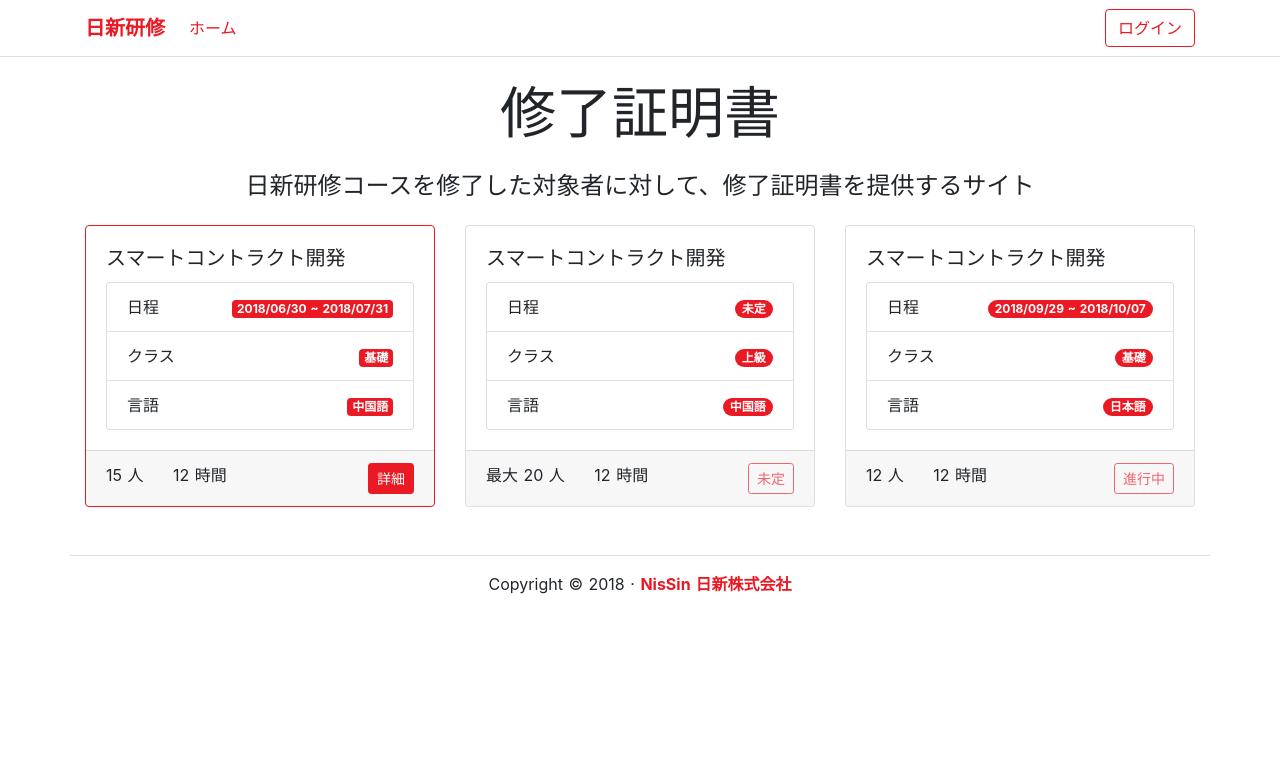
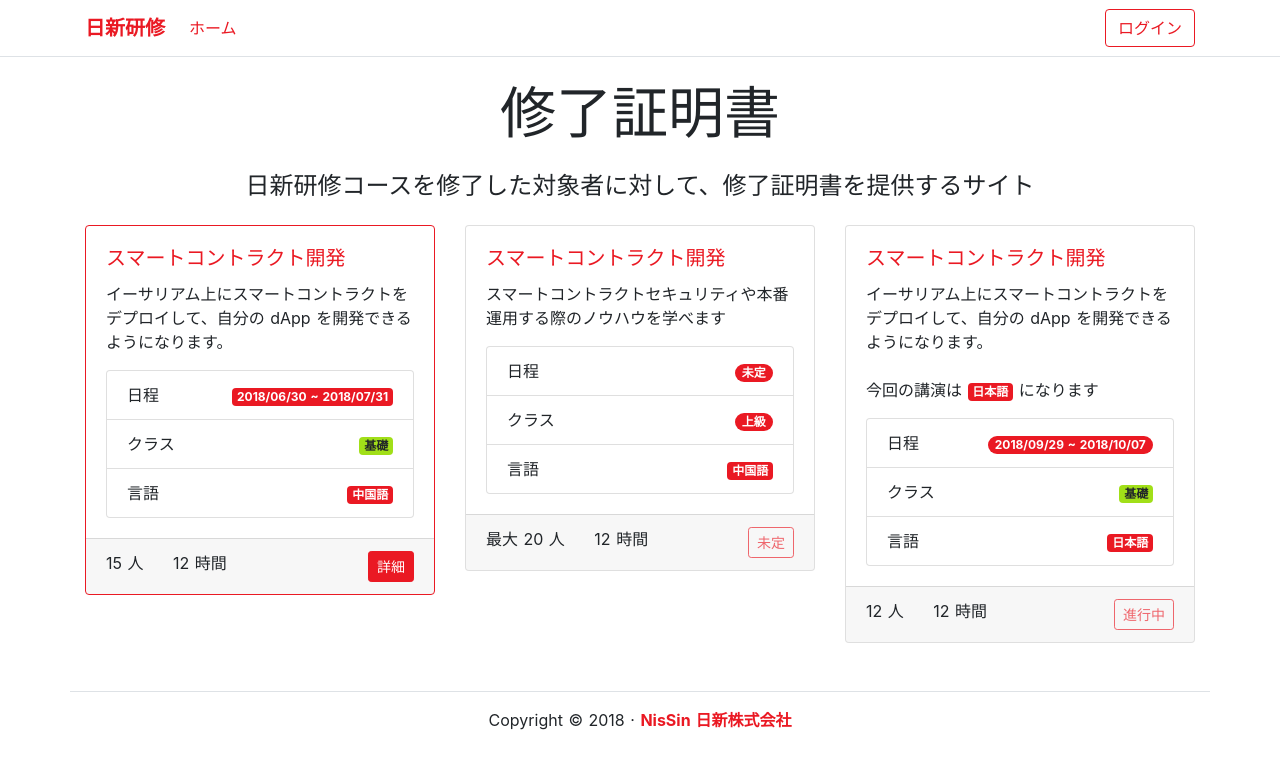
Before and after one commit to blueplanet/blockchain-training, a Nuxt app: page / in a window 1280 px wide. Shown: the top 768 px of the page. Built offline with nearby package versions, Linux system fonts and the light colour scheme; some icons are missing.

Commit message:
詳細ページを追加

```diff
--- a/layouts/default.vue
+++ b/layouts/default.vue
@@ -1,6 +1,33 @@
 <template>
   <div>
-    <nuxt/>
+    <nav class="navbar navbar-expand-md border-bottom shadow-sm">
+      <div class="container">
+        <a href="/" class="navbar-brand"><b>日新研修</b></a>
+        <button class="navbar-toggler" tye="button" data-toggle="collapse" data-target="#navbarCollapse" aria-controls="navbarCollapse">
+          <span class="navbar-toggler-icon"></span>
+        </button>
+        <div class="collapse navbar-collapse" id="navbarCollapse">
+          <ul class="navbar-nav mr-auto">
+            <li class="navbar-item active">
+              <a href="/" class="nav-link">ホーム</a>
+            </li>
+          </ul>
+          <ul class="navbar-nav text-light">
+            <li class="navbar-item active">
+              <a href="#" class="btn btn-outline-primary">ログイン</a>
+            </li>
+          </ul>
+        </div>
+      </div>
+    </nav>
+    <main class="container mt-4">
+      <nuxt/>
+    </main>
+    <footer class="mt-4 pt-4 text-center">
+      <div class="container border-top pt-3">
+        Copyright © 2018 · <a href="#"><b>NisSin 日新株式会社</b></a>
+      </div>
+    </footer>
   </div>
 </template>
 
--- /dev/null
+++ b/pages/courses/_id.vue
@@ -0,0 +1,91 @@
+<template>
+  <div>
+    <div class="row">
+      <div class="col-8">
+        <h4 class="mb-3">スマートコントラクト開発</h4>
+        <p>
+          ブロックチェーンとスマートコントラクトの基礎知識を学んでから、自分の dApp を開発して、デプロイまでチャレンジしに行きます。そして最後に、イーサリアムのテストネットワーク ropsten に自分の仮想通貨をデプロイしてみます！
+        </p>
+        <p>
+          <span class="fa-stack fa-1x text-primary mr-2">
+            <span class="fa fa-circle fa-stack-2x"></span>
+            <strong class="fa-stack-1x text-white">1</strong>
+          </span>
+          スマートコントラクト基礎
+        </p>
+        <p>
+          <span class="fa-stack fa-1x text-primary mr-2">
+            <span class="fa fa-circle fa-stack-2x"></span>
+            <strong class="fa-stack-1x text-white">2</strong>
+          </span>
+          Solidity 開発言語基礎
+        </p>
+        <p>
+          <span class="fa-stack fa-1x text-primary mr-2">
+            <span class="fa fa-circle fa-stack-2x"></span>
+            <strong class="fa-stack-1x text-white">3</strong>
+          </span>
+          Truffle フレームワーク基礎
+        </p>
+        <p>
+          <span class="fa-stack fa-1x text-primary mr-2">
+            <span class="fa fa-circle fa-stack-2x"></span>
+            <strong class="fa-stack-1x text-white">4</strong>
+          </span>
+          仮想通貨（ERC20）発行実演
+        </p>
+        <a href="#" class="btn btn-primary disabled">修了証明書を確認する</a>
+      </div>
+      <div class="col-4">
+        <ul class="list-group mt-3">
+          <li class="list-group-item">
+            <i class="fa fa-calendar"></i>
+            日程
+            <div class="float-right">
+              <span class="badge badge-primary">2018/06/30 ~ 2018/07/31</span>
+            </div>
+          </li>
+          <li class="list-group-item">
+            <i class="fa fa-user"></i>
+            クラス
+            <div class="float-right">
+              <span class="badge badge-secondary">基礎</span>
+            </div>
+          </li>
+          <li class="list-group-item">
+            <i class="fa fa-flag"></i>
+            言語
+            <div class="float-right">
+              <span class="badge badge-primary">中国語</span>
+            </div>
+          </li>
+          <li class="list-group-item">
+            <i class="fa fa-users"></i>
+            人数
+            <div class="float-right">
+              <span class="badge badge-primary">15 人</span>
+            </div>
+          </li>
+          <li class="list-group-item">
+            <i class="fa fa-clock"></i>
+            コース時間
+            <div class="float-right">
+              <span class="badge badge-primary">12 時間</span>
+            </div>
+          </li>
+        </ul>
+      </div>
+    </div>
+  </div>
+</template>
+
+<script>
+
+export default {
+  components: {
+  }
+}
+</script>
+
+<style lang='scss'>
+</style>
--- a/pages/index.vue
+++ b/pages/index.vue
@@ -1,26 +1,5 @@
 <template>
   <div>
-    <nav class="navbar navbar-expand-md border-bottom shadow-sm">
-      <div class="container">
-        <a href="#" class="navbar-brand"><b>日新研修</b></a>
-        <button class="navbar-toggler" tye="button" data-toggle="collapse" data-target="#navbarCollapse" aria-controls="navbarCollapse">
-          <span class="navbar-toggler-icon"></span>
-        </button>
-        <div class="collapse navbar-collapse" id="navbarCollapse">
-          <ul class="navbar-nav mr-auto">
-            <li class="navbar-item active">
-              <a href="#" class="nav-link">ホーム</a>
-            </li>
-          </ul>
-          <ul class="navbar-nav text-light">
-            <li class="navbar-item active">
-              <a href="#" class="btn btn-outline-primary">ログイン</a>
-            </li>
-          </ul>
-        </div>
-      </div>
-    </nav>
-    <div class="container mt-4">
     <h1 class="display-4 mb-4 text-center jp-font">修了証明書</h1>
     <h4 class="jp-font text-center mb-4">
       日新研修コースを修了した対象者に対して、修了証明書を提供するサイト
@@ -30,9 +9,10 @@
       <div class="col-4">
         <div class="card border-primary">
           <div class="card-body">
-              <h5 class="card-title">スマートコントラクト開発</h5>
+            <h5 class="card-title text-primary">スマートコントラクト開発</h5>
             <p class="card-text">
-                <ul class="list-group light-group-flush">
+              イーサリアム上にスマートコントラクトをデプロイして、自分の dApp を開発できるようになります。
+              <ul class="list-group mt-3">
                 <li class="list-group-item">
                   日程
                   <div class="float-right">
@@ -42,7 +22,7 @@
                 <li class="list-group-item">
                   クラス
                   <div class="float-right">
-                      <span class="badge badge-primary">基礎</span>
+                    <span class="badge badge-secondary">基礎</span>
                   </div>
                 </li>
                 <li class="list-group-item">
@@ -63,16 +43,17 @@
               <i class="fa fa-clock"></i>
               12 時間
             </span>
-              <a href="#" class="btn btn-primary btn-sm float-right">詳細</a>
+            <nuxt-link to="/courses/1" class="btn btn-primary btn-sm float-right">詳細</nuxt-link>
           </div>
         </div>
       </div>
       <div class="col-4">
         <div class="card">
           <div class="card-body">
-              <h5 class="card-title">スマートコントラクト開発</h5>
+            <h5 class="card-title text-primary">スマートコントラクト開発</h5>
             <p class="card-text">
-                <ul class="list-group light-group-flush">
+              スマートコントラクトセキュリティや本番運用する際のノウハウを学べます
+              <ul class="list-group mt-3">
                 <li class="list-group-item">
                   日程
                   <div class="float-right">
@@ -88,7 +69,7 @@
                 <li class="list-group-item">
                   言語
                   <div class="float-right">
-                      <span class="badge badge-primary badge-pill">中国語</span>
+                    <span class="badge badge-primary">中国語</span>
                   </div>
                 </li>
               </ul>
@@ -110,9 +91,11 @@
       <div class="col-4">
         <div class="card">
           <div class="card-body">
-              <h5 class="card-title">スマートコントラクト開発</h5>
+            <h5 class="card-title text-primary">スマートコントラクト開発</h5>
             <p class="card-text">
-                <ul class="list-group light-group-flush">
+              イーサリアム上にスマートコントラクトをデプロイして、自分の dApp を開発できるようになります。<br /><br />
+              今回の講演は <span class="badge badge-primary">日本語</span> になります
+              <ul class="list-group mt-3">
                 <li class="list-group-item">
                   日程
                   <div class="float-right">
@@ -122,13 +105,13 @@
                 <li class="list-group-item">
                   クラス
                   <div class="float-right">
-                      <span class="badge badge-primary badge-pill">基礎</span>
+                    <span class="badge badge-secondary">基礎</span>
                   </div>
                 </li>
                 <li class="list-group-item">
                   言語
                   <div class="float-right">
-                      <span class="badge badge-primary badge-pill">日本語</span>
+                    <span class="badge badge-primary">日本語</span>
                   </div>
                 </li>
               </ul>
@@ -148,12 +131,6 @@
         </div>
       </div>
     </div>
-    </div>
-    <footer class="mt-4 pt-4 text-center">
-      <div class="container border-top pt-3">
-        Copyright © 2018 · <a href="#"><b>NisSin 日新株式会社</b></a>
-      </div>
-    </footer>
   </div>
 </template>
 
```
Lines whose indentation alone changed are shown as unchanged.
